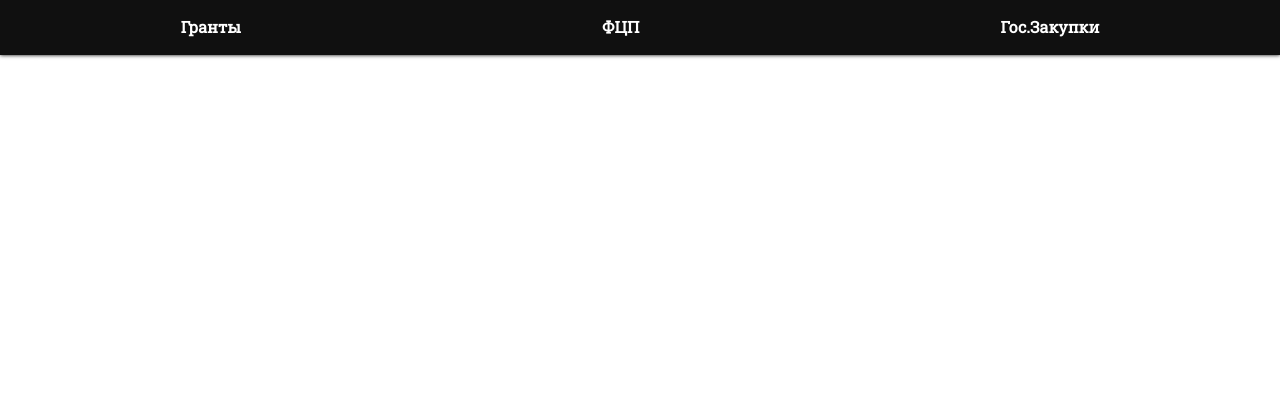
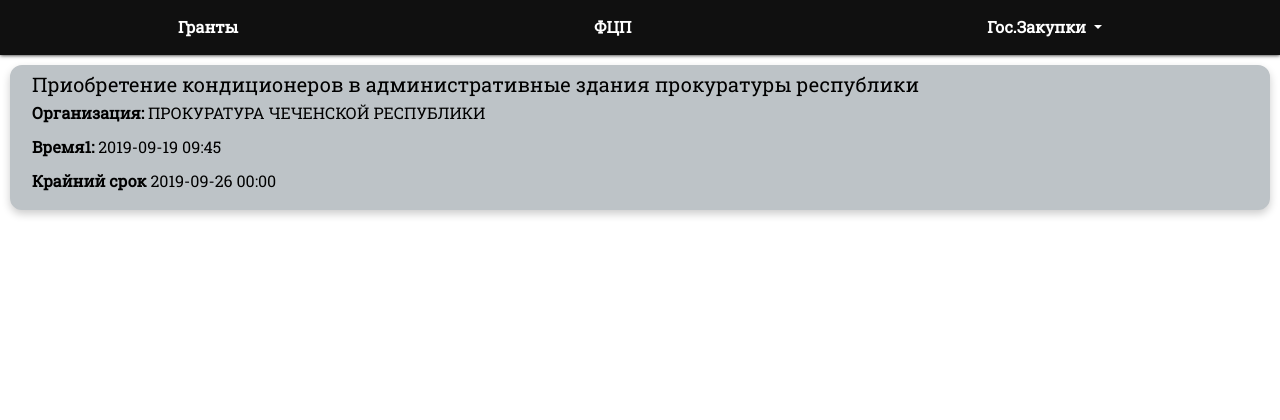
Before and after one commit to iliskhan/Grasa_Grants, a Django app: page / in a window 1280 px wide. Shown: the top 420 px of the page. Before the commit the page ends 58 px from the top, so only its background shows below. Run offline with Django 3.2, Linux system fonts and the light colour scheme; some libraries are stand-ins or nearby versions.

```diff
--- a/grasagrant/main/static/css/styles.css
+++ b/grasagrant/main/static/css/styles.css
@@ -17,6 +17,13 @@ body {
 .clear-link {
   color: inherit !important;
   text-decoration: none !important;
+}
+
+.clear-btn {
+  text-decoration: none;
+  border: none;
+  display: inline-block;
+
 }
 
 img {
@@ -49,8 +56,8 @@ img {
   justify-content: space-around;
 }
 
-.mnavbar-items li {
-  padding: 5px 20px;
+.mnavbar-items__item {
+  padding: 5px 10px;
   transition: all 0.1s linear 0s;
   list-style: none;
   border-bottom: 1px solid #101010;
@@ -62,3 +69,22 @@ img {
   border-bottom: 1px solid white;
   cursor: pointer;
 }
+
+.dropdown-menu {
+  font-size: 1.6rem;
+}
+
+.content {
+  padding: 10px;
+  width: 100%;
+  height: 900px;
+}
+
+.info-card {
+  color: black;
+  background-color: #BDC3C7;
+  box-shadow: 0 4px 8px rgba(0, 0, 0, .2);
+  padding: 5px 20px;
+  border-radius: 12px;
+  border: 2px solid #bdc3c7;
+}
--- a/grasagrant/main/templates/index.html
+++ b/grasagrant/main/templates/index.html
@@ -3,5 +3,12 @@
 {% block title %}Главная{% endblock %}
 
 {% block content %}
-<h1>hello</h1>
+<section class="content">
+  <div class="info-card">
+    <h2>Приобретение кондиционеров в административные здания прокуратуры республики</h2>
+    <p><b>Организация:</b> ПРОКУРАТУРА ЧЕЧЕНСКОЙ РЕСПУБЛИКИ</p>
+    <p><b>Время1:</b> 2019-09-19 09:45</p>
+    <p><b>Крайний срок</b> 2019-09-26 00:00</p>
+  </div>
+</section>
 {% endblock %}
--- a/grasagrant/main/templates/layout.html
+++ b/grasagrant/main/templates/layout.html
@@ -5,11 +5,14 @@
     <meta name="viewport" content="width=device-width, initial-scale=1">
     <title>{% block title %}layout{% endblock %}</title>
 
+    <script src="https://code.jquery.com/jquery-3.3.1.slim.min.js" integrity="sha384-q8i/X+965DzO0rT7abK41JStQIAqVgRVzpbzo5smXKp4YfRvH+8abtTE1Pi6jizo" crossorigin="anonymous"></script>
     <script src="https://cdnjs.cloudflare.com/ajax/libs/popper.js/1.14.7/umd/popper.min.js" integrity="sha384-UO2eT0CpHqdSJQ6hJty5KVphtPhzWj9WO1clHTMGa3JDZwrnQq4sF86dIHNDz0W1" crossorigin="anonymous"></script>
     <script src="https://stackpath.bootstrapcdn.com/bootstrap/4.3.1/js/bootstrap.min.js" integrity="sha384-JjSmVgyd0p3pXB1rRibZUAYoIIy6OrQ6VrjIEaFf/nJGzIxFDsf4x0xIM+B07jRM" crossorigin="anonymous"></script>
 
     <link rel="stylesheet" href="https://stackpath.bootstrapcdn.com/bootstrap/4.3.1/css/bootstrap.min.css" integrity="sha384-ggOyR0iXCbMQv3Xipma34MD+dH/1fQ784/j6cY/iJTQUOhcWr7x9JvoRxT2MZw1T" crossorigin="anonymous">
     <link href="https://fonts.googleapis.com/css?family=Roboto+Slab&display=swap" rel="stylesheet">
+
+<!-- <a class="clear-link" href="acss.html">Гос.Закупки</a> -->
 
     {% load static %}
     <link rel="stylesheet" href="{% static 'css/styles.css' %}">
@@ -19,9 +22,19 @@
       <nav class="mnavbar">
         <p class="mlogo">grassagrant</p>
         <ul class="mnavbar-items">
-          <li><a class="clear-link" href="index.html">Гранты</a></li>
-          <li><a class="clear-link" href="ahtml.html">ФЦП</a></li>
-          <li><a class="clear-link" href="acss.html">Гос.Закупки</a></li>
+          <li class="mnavbar-items__item"><a class="clear-link" href="index.html">Гранты</a></li>
+          <li class="mnavbar-items__item"><a class="clear-link" href="ahtml.html">ФЦП</a></li>
+          <li class="mnavbar-items__item">
+            <div class="dropdown">
+              <a class="clear-link dropdown-toggle" href="#" role="button" id="dropdownMenuLink" data-toggle="dropdown" aria-haspopup="true" aria-expanded="false">
+                Гос.Закупки
+              </a>
+              <div class="dropdown-menu dropdown-menu-right" aria-labelledby="dropdownMenuLink">
+                <a class="dropdown-item" href="#">Статья 44-ФЗ</a>
+                <a class="dropdown-item" href="#">Статья 223-ФЗ</a>
+              </div>
+            </div>
+          </li>
         </ul>
       </nav>
     </header>
```
